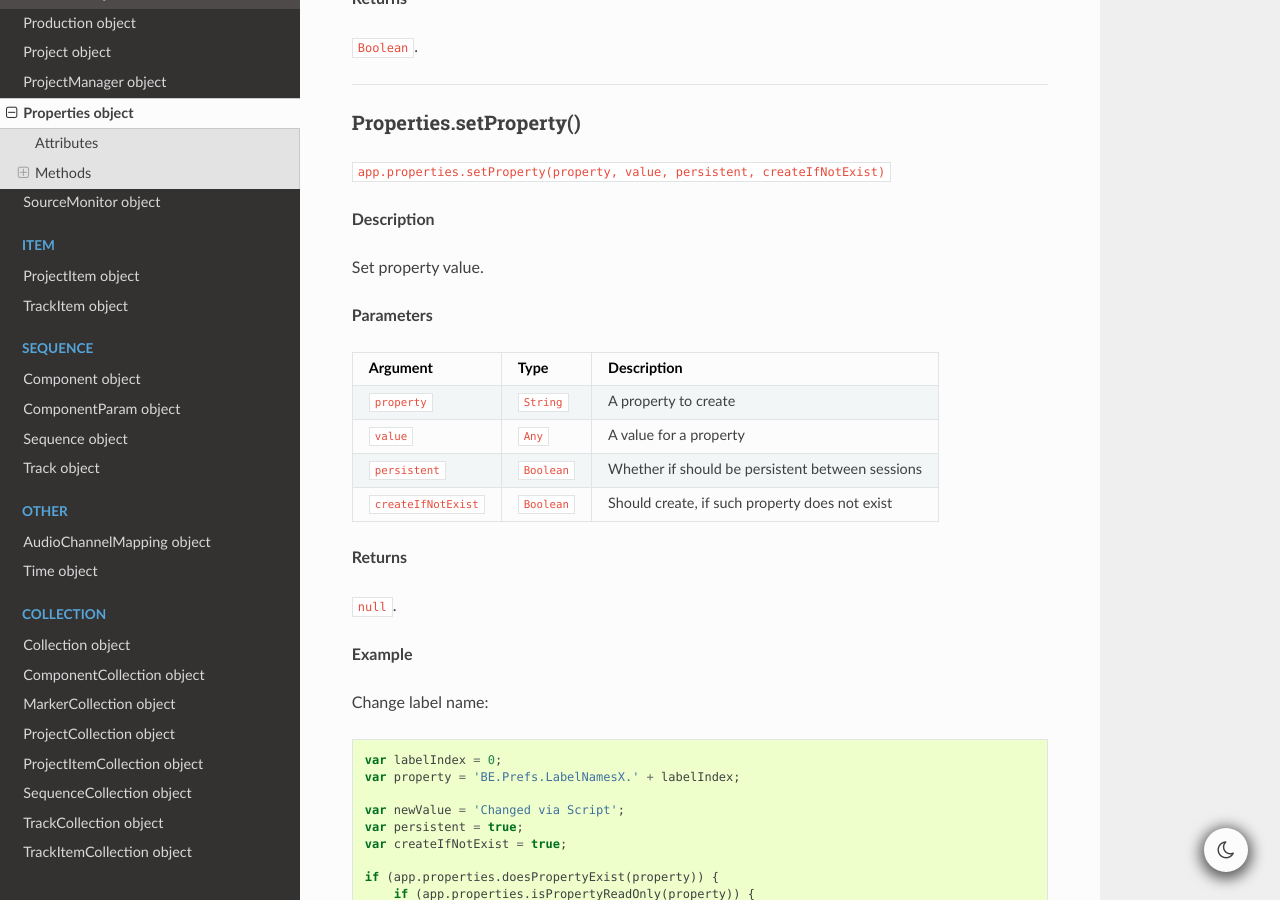
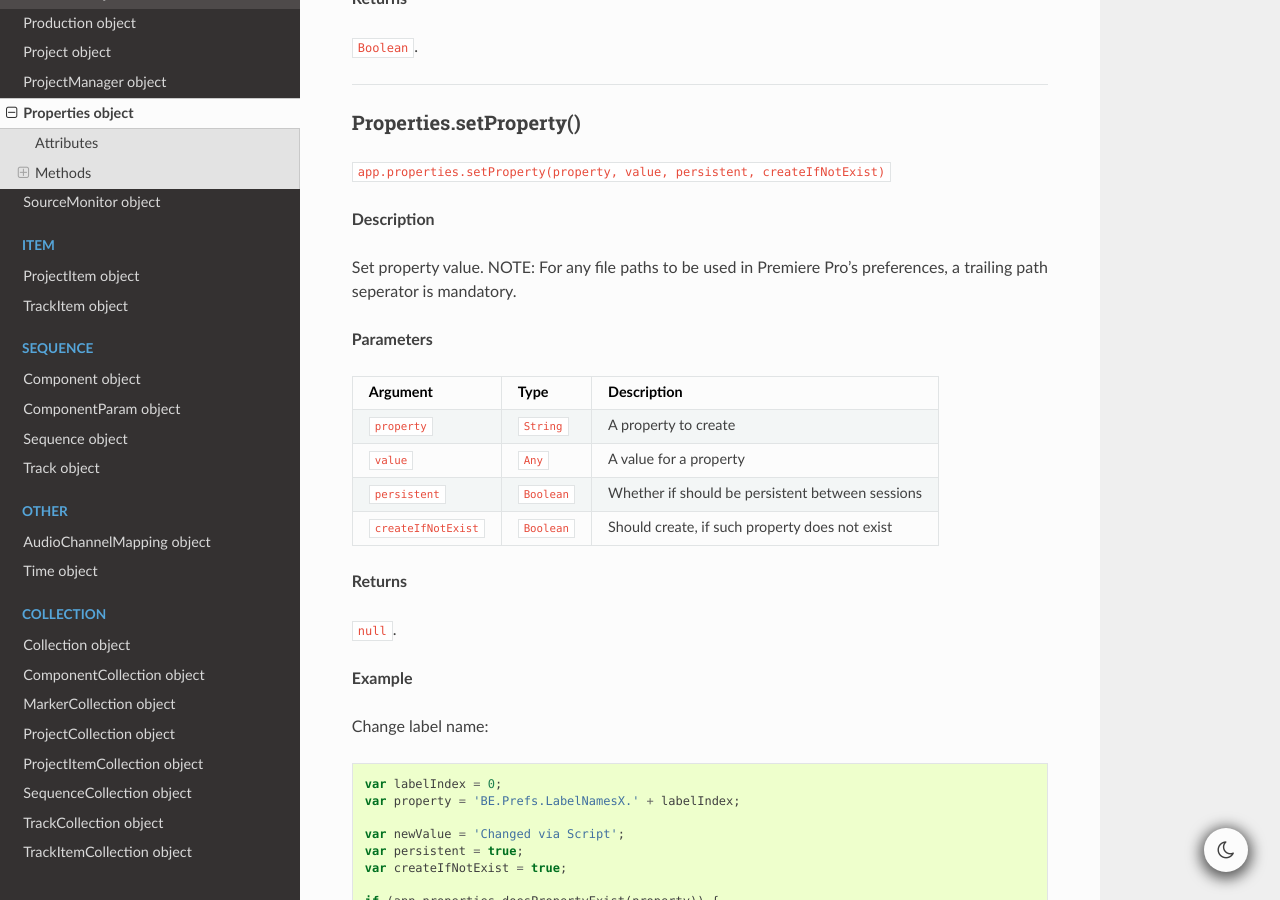
Before and after one commit to docsforadobe/premiere-scripting-guide, a Sphinx documentation site: the page built from docs/general/properties.rst, in a window 1280 px wide and 900 px high, scrolled down 2757 px. Built offline with Sphinx 7.4.7 and the Read the Docs theme 2.0.0, drawn with Linux system fonts in a browser that asks for light colours.

Commit message:
Note that paths for preferences must have trailing slashes
Note that paths for preferences must have trailing slashes

```diff
--- a/docs/general/properties.rst
+++ b/docs/general/properties.rst
@@ -159,7 +159,7 @@ Properties.setProperty()
 
 **Description**
 
-Set property value.
+Set property value. NOTE: For any file paths to be used in Premiere Pro's preferences, a trailing path seperator is mandatory.
 
 **Parameters**
 
```
